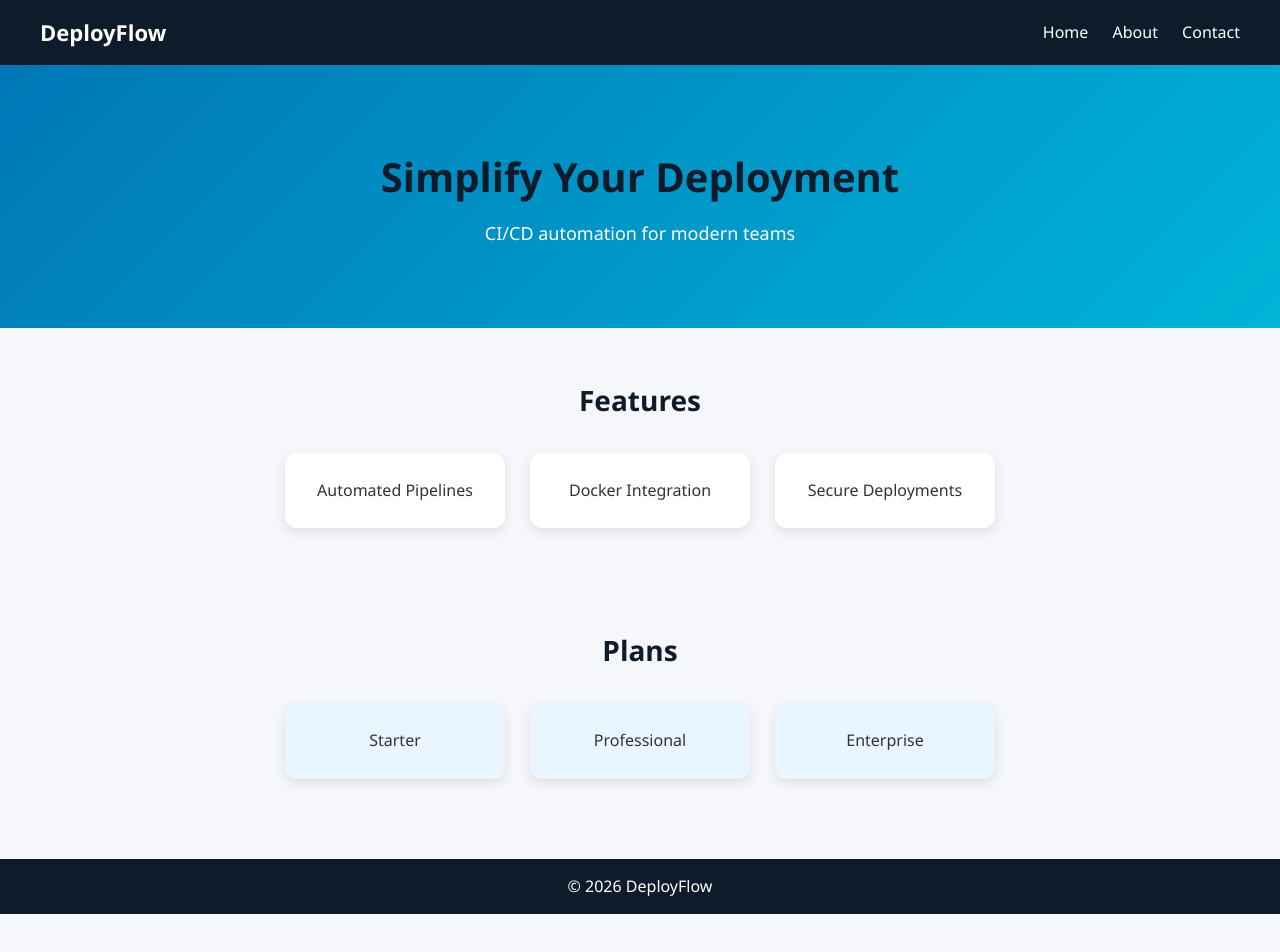
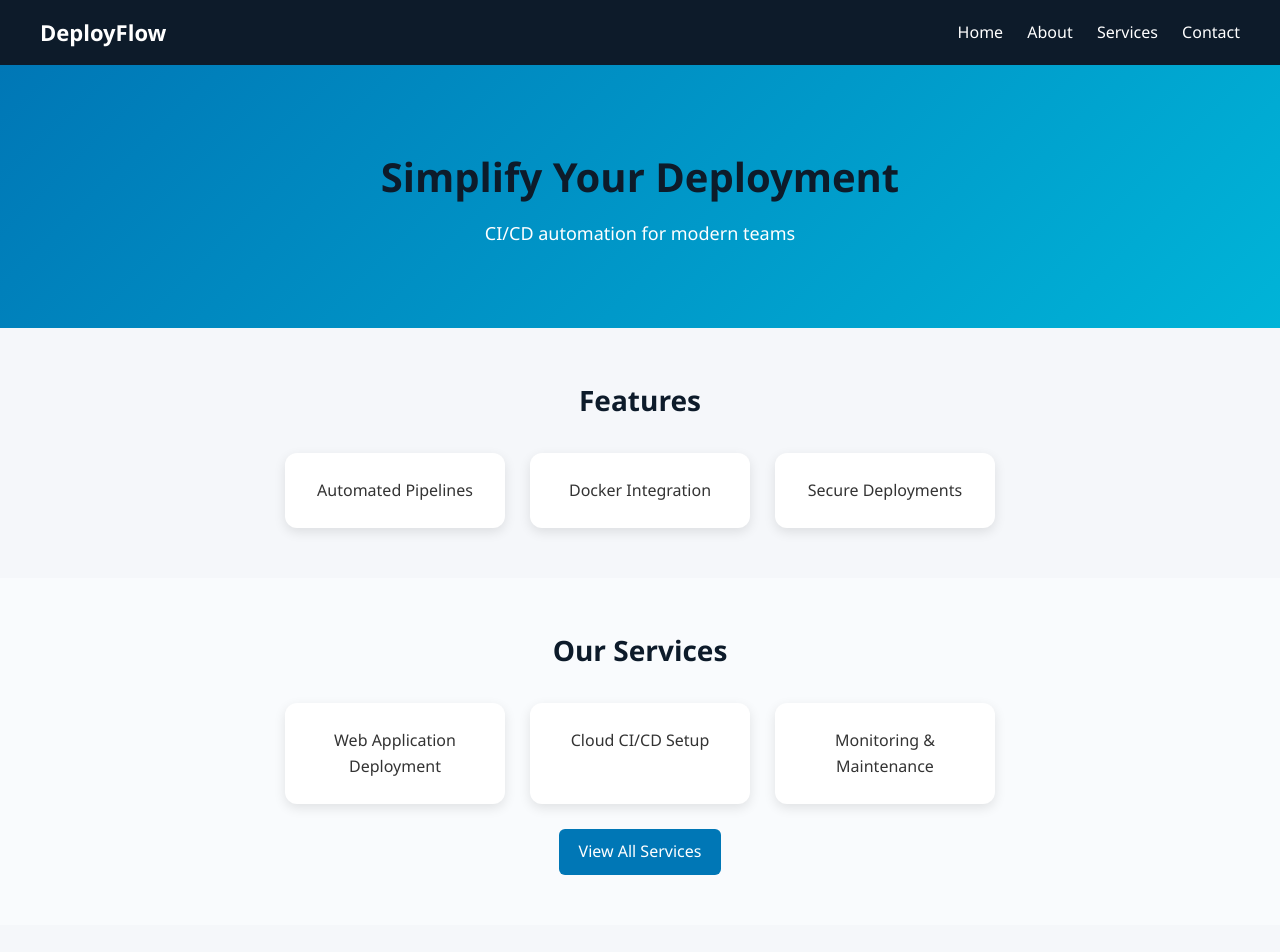
Before and after one commit to RajaGokul/Collabarative-static-website, a plain HTML site: page index.html in a window 1280 px wide. Shown: the top 952 px of the page. Before the commit the page ends 914 px from the top, so only its background shows below. Drawn offline with Linux system fonts and the light colour scheme.

Commit message:
"Correct Index files"

```diff
--- a/index.html
+++ b/index.html
@@ -12,6 +12,7 @@
   <nav>
     <a href="index.html">Home</a>
     <a href="about.html">About</a>
+    <a href="services.html">Services</a>
     <a href="contact.html">Contact</a>
   </nav>
 </header>
@@ -30,6 +31,17 @@
   </div>
 </section>
 
+<!-- ✅ Services Preview -->
+<section class="services">
+  <h2>Our Services</h2>
+  <div class="card-container">
+    <div class="card">Web Application Deployment</div>
+    <div class="card">Cloud CI/CD Setup</div>
+    <div class="card">Monitoring & Maintenance</div>
+  </div>
+  <a href="services.html" class="btn">View All Services</a>
+</section>
+
 <section class="pricing">
   <h2>Plans</h2>
   <div class="card-container">
```
